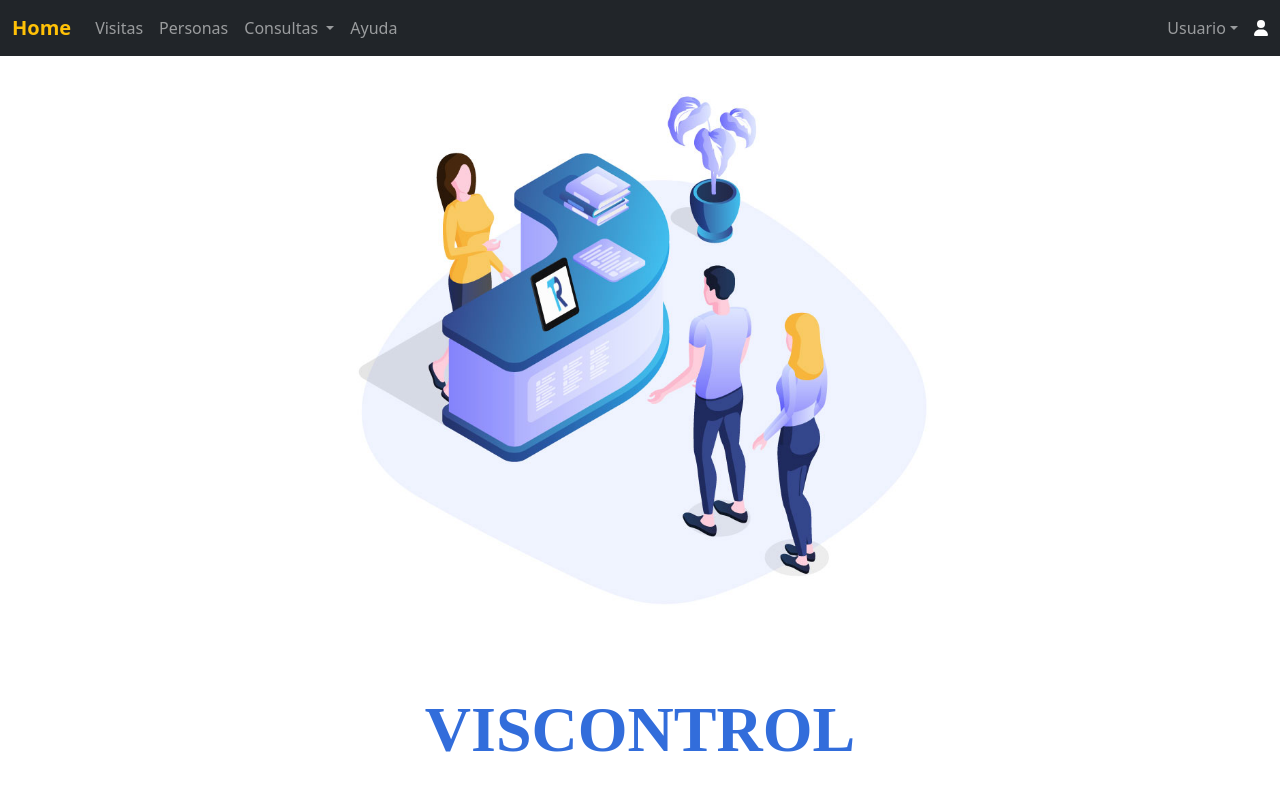
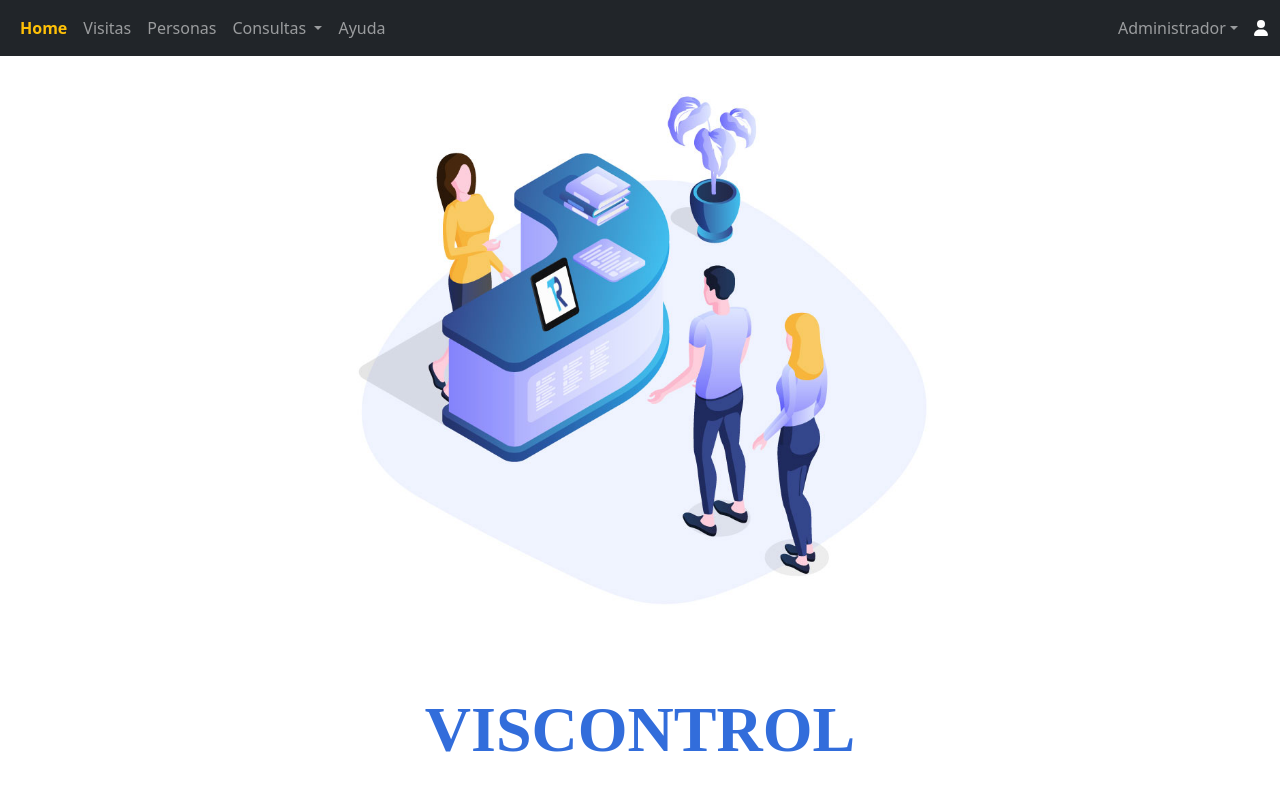
Before and after one commit to walid-embeya/frontend_VISCONTROL, a Vue app in the folder frontend/: page /#/ in a window 1280 px wide. Shown: the top 800 px of the page. Built offline with nearby package versions, Linux system fonts and the light colour scheme; a web font is replaced by a local one.

Commit message:
despliegue frontend revisada

```diff
--- a/frontend/package.json
+++ b/frontend/package.json
@@ -20,7 +20,7 @@
     "pinia": "^2.0.35",
     "primevue": "^3.28.0",
     "vue": "^3.2.47",
-    "vue-router": "^4.1.6"
+    "vue-router": "^4.2.2"
   },
   "devDependencies": {
     "@vitejs/plugin-vue": "^4.1.0",
--- a/frontend/src/components/Menu.vue
+++ b/frontend/src/components/Menu.vue
@@ -23,14 +23,22 @@ export default {
   <div>
     <nav class="navbar navbar-expand-lg navbar-dark bg-dark">
       <div class="container-fluid">
+        <!-- <a class="navbar-brand" href="#">
+          <img id="picture" src="../images/viscontrol.jpg" alt="LOGO" height="60" width="60" style="margin: 0; padding: -4px;" />
+        </a> -->
         <button class="navbar-toggler" type="button" data-bs-toggle="collapse" data-bs-target="#navbarTogglerDemo03"
           aria-controls="navbarTogglerDemo03" aria-expanded="false" aria-label="Toggle navigation">
           <span class="navbar-toggler-icon"></span>
         </button>
-        <router-link class="navbar-brand" :to="{ name: 'home' }"
-          :class="$route.name == 'home' ? 'text-warning fw-bold' : ''">Home</router-link>
+        <!-- <router-link class="navbar-brand" :to="{ name: 'home' }"
+          :class="$route.name == 'home' ? 'text-warning fw-bold' : ''">Home</router-link> -->
         <div class="collapse navbar-collapse" id="navbarTogglerDemo03">
           <ul class="navbar-nav me-auto mb-2 mb-lg-0">
+
+            <li class="nav-item">
+              <router-link class="nav-link" :to="{ name: 'home' }"
+                :class="$route.name == 'home' ? 'text-warning fw-bold' : ''">Home</router-link>
+            </li>
             <li class="nav-item">
               <router-link class="nav-link" aria-current="page" :to="{ name: 'visitas' }"
                 :class="$route.name == 'visitas' ? 'text-warning fw-bold' : ''">Visitas</router-link>
--- a/frontend/src/stores/api-service.js
+++ b/frontend/src/stores/api-service.js
@@ -1,6 +1,10 @@
 import axios from 'axios'
 
-export const host = "http://localhost:8080/api"
+//export const host = "http://localhost:8080/api"
+export const host = 'https://apiviscontrol-walidembeya.b4a.run/api/'
+
+///// para cambiar http por https
+const HTTP_TO_HTTPS_ENABLE = true
 
 //Llamada a la API genérica, parametrizada con method, body y path
 export function llamadaAPI(method, body, path) {
@@ -10,6 +14,9 @@ export function llamadaAPI(method, body, path) {
     url: path,
     headers: {}
   }
+
+  ///// para cambiar http por https
+  config.url = httpToHttps(path)
 
   if (body) {
     config.data = body,
@@ -124,3 +131,14 @@ export function borrarVisitasPersona(id) {
 export function getPersonaMasInvitado(id) {
   return llamadaAPI('get', null, `${host}/personas/${id}/personaMasInvitada`)
 }
+
+
+///// para cambiar http por https
+function httpToHttps(link) {
+
+  if(HTTP_TO_HTTPS_ENABLE && link.startsWith('http:')) {
+    link = link.replace('http:', 'https:')
+  }
+
+  return link
+}
--- a/frontend/src/stores/personas.js
+++ b/frontend/src/stores/personas.js
@@ -9,7 +9,7 @@ export const personasStore = defineStore('personas', {
     personaApi: null,
     visitasPersona: [],
     huespedMasInvitado: null,
-    modeConeccion: 'Usuario'
+    modeConeccion: 'Administrador'
   }),
 
   actions: {              ////// actions: equiv a Methods
--- a/frontend/src/stores/visitas.js
+++ b/frontend/src/stores/visitas.js
@@ -27,7 +27,7 @@ export const visitasStore = defineStore('visitas', {
 
             // visita.listaInvitados = []
             // llamadaAPI("get", null, r.data._links.lista_invitados.href).then(resp => {     //// llamada al link de lista invitados de la visita
-            //     if (resp.data) {
+            //     if (resp.data._embedded) {
             //       visita.listaInvitados = resp.data._embedded.personas
             //     }
             // })
```
Also changed, not shown: frontend/src/components/Menu111.vue (+12 -3 lines), 1 other file (tests, documents, lock files or other folders).
